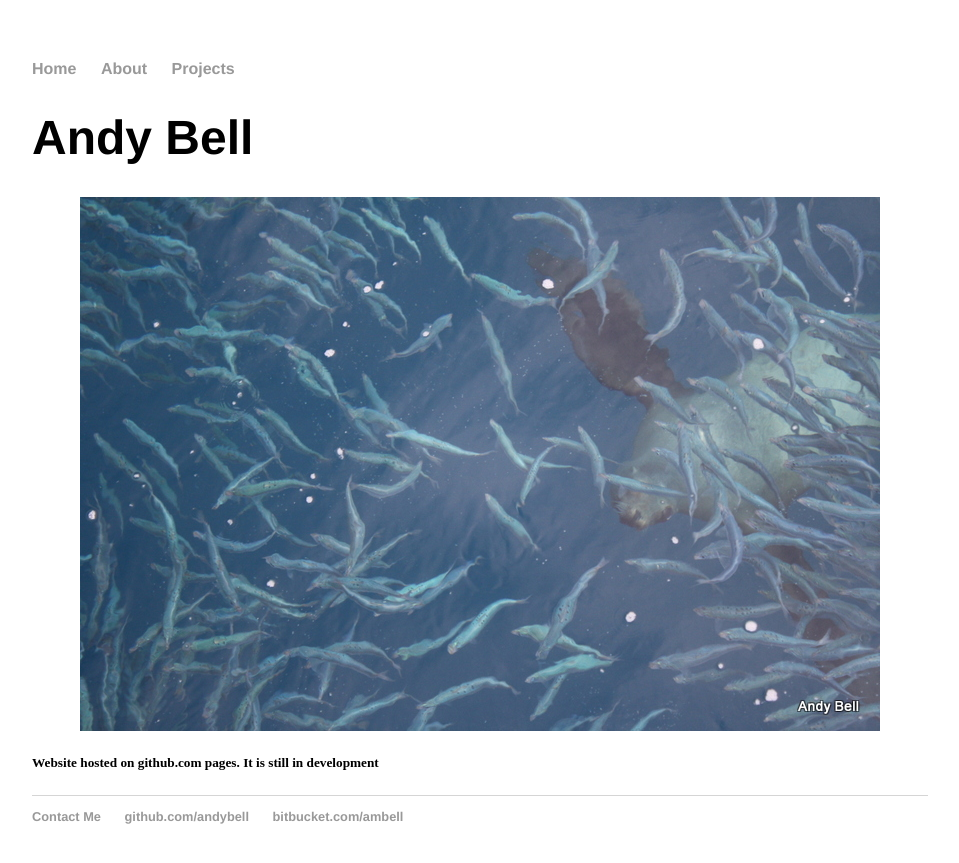
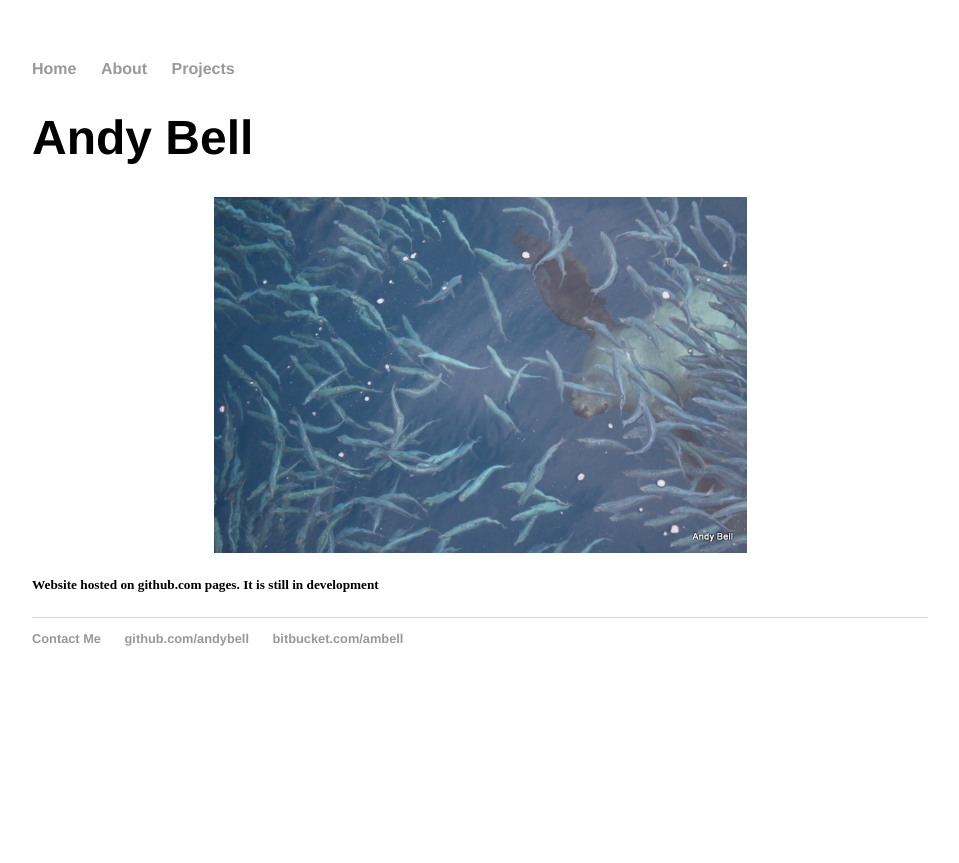
Before and after one commit to andybell/andybell.github.io, a Jekyll site: the page index.html, which Jekyll copies as it is, in a window 1280 px wide. Shown: the top 863 px of the page, without its empty margins (160-1119 px from the left). Built offline with Jekyll 4.4.1, drawn with Linux system fonts in a browser that asks for light colours.

Commit message:
css changes

```diff
--- a/about/index.html
+++ b/about/index.html
@@ -12,9 +12,10 @@ title: About me
 <div class="blurb">
 	<p><h4>I work for the <a href="https://watershed.ucdavis.edu/"> Center for Watershed Sciences at UC Davis</a>.
 	I'm a GIS project specialist that works on a variety of projects related to water in California.
-	Prior to working at the Center for Watershed Sciences, I worked at
+	Prior to starting at the Center for Watershed Sciences, I worked at
 	<a href= "http://www.sierrastreamsinstitute.org/"> Sierra Streams Institute</a> in Nevada City, CA.
-	I attended Bowdoin College in Brunswick, Maine and graduated in 2011 with a degree in biology (honors)and environmental studies.
+	I attended Bowdoin College in Brunswick, Maine and graduated in 2011 with a BA in biology (honors)
+	and environmental studies.
 	</h4></p>
 
 </div><!-- /.blurb -->
--- a/css/main.css
+++ b/css/main.css
@@ -25,7 +25,7 @@ h1 {
 }
 p {
     font-size: 1.5em;
-    line-height: 1.4em;
+    line-height: 1em;
     color: #333;
 }
 footer {
@@ -46,3 +46,9 @@ IMG.displayed {
     display: block;
     margin-left: auto;
     margin-right: auto }
+
+p.blocktext {
+    margin-left: auto;
+    margin-right: auto;
+    width: 120em
+}
--- a/index.html
+++ b/index.html
@@ -14,9 +14,9 @@
       		</ul>
 		</nav>
 		<div class="container">
-    		<div class="blurb">
+    		<div class="blocktext">
         		<h1>Andy Bell</h1>
-				<IMG class="displayed" src="IMG_0603.JPG" alt="fish" style="width:800px;height:534px">
+				<IMG class="displayed" src="IMG_0603.JPG" alt="fish" style="width:533px;height:356px">
 				<p><h5>Website hosted on github.com pages. It is still in development</h5></p>
     		</div><!-- /.blurb -->
 		</div><!-- /.container -->
```
